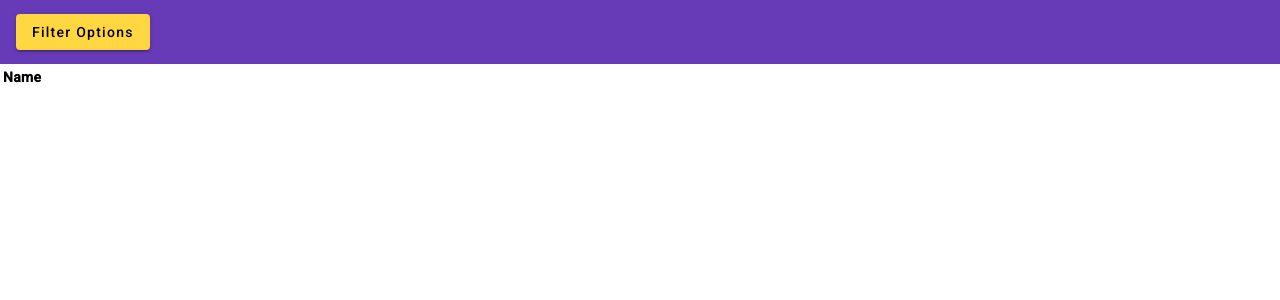
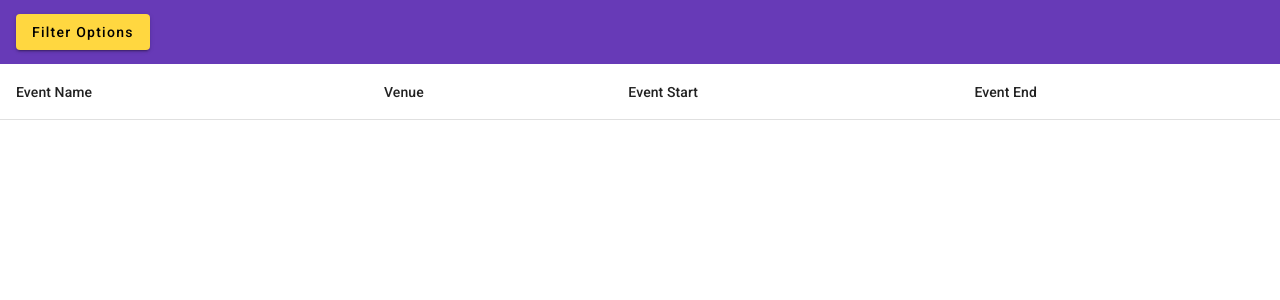
Before and after one commit to shuabrannigan/ticketmaster-api-app, an Angular app: page / in a window 1280 px wide. Shown: the top 300 px of the page. Built offline with nearby package versions, Linux system fonts and the light colour scheme.

Commit message:
updated table with material table

```diff
--- a/src/app/components/list/list.component.html
+++ b/src/app/components/list/list.component.html
@@ -2,17 +2,32 @@
 <p data-test="loading">Loading!!</p>
 </div>
 <ng-template #content>
-<table data-test="table">
-    <tr>
-        <th>
-            Name
-        </th>
-    </tr>
     <ng-container *ngIf="list$ | async as eventList">
-        <tr data-test="event-row" *ngFor="let event of eventList.events">
-            <td>{{event.name}}</td>
-        </tr>
+
+    <table data-test="table" mat-table [dataSource]=eventList.events>
+
+        <ng-container matColumnDef="name">
+          <th mat-header-cell *matHeaderCellDef>Event Name</th>
+          <td mat-cell *matCellDef="let event">{{event.name}}</td>
+        </ng-container>
+
+        <ng-container matColumnDef="venueName">
+          <th mat-header-cell *matHeaderCellDef>Venue</th>
+          <td mat-cell *matCellDef="let event">{{event.venueName}}</td>
+        </ng-container>
+
+        <ng-container matColumnDef="startDate">
+          <th mat-header-cell *matHeaderCellDef>Event Start</th>
+          <td mat-cell *matCellDef="let event">{{event.startDate}}</td>
+        </ng-container>
+
+        <ng-container matColumnDef="endDate">
+          <th mat-header-cell *matHeaderCellDef>Event End</th>
+          <td mat-cell *matCellDef="let event">{{event.endDate}}</td>
+        </ng-container>
+
+        <tr mat-header-row *matHeaderRowDef="displayedColumns"></tr>
+        <tr data-test="event-row" mat-row *matRowDef="let row; columns: displayedColumns;"></tr>
+        </table>
     </ng-container>
-
-</table>
 </ng-template>
--- a/src/app/components/list/list.component.ts
+++ b/src/app/components/list/list.component.ts
@@ -12,6 +12,8 @@ export class ListComponent implements IListComponent {
   list$: Observable<TicketMasterEventList> = of({events: [],page: null})
   loading$: Observable<boolean> = of(false)
 
+  displayedColumns = ['name', 'venueName', 'startDate', 'endDate']
+
   onPageChange($event: any): void {
     throw new Error('Method not implemented.');
   }
--- a/src/app/shared/shared.module.ts
+++ b/src/app/shared/shared.module.ts
@@ -8,6 +8,8 @@ import { MatDatepickerModule } from '@angular/material/datepicker';
 import { MatNativeDateModule } from '@angular/material/core';
 import { FormsModule, ReactiveFormsModule } from "@angular/forms";
 import { BrowserAnimationsModule } from "@angular/platform-browser/animations";
+import {MatTableModule} from '@angular/material/table';
+import {MatPaginatorModule} from '@angular/material/paginator';
 
 
 
@@ -18,7 +20,9 @@ const MaterialModules = [
     MatInputModule,
     MatFormFieldModule,
     MatDatepickerModule,
-    MatNativeDateModule
+    MatNativeDateModule,
+    MatTableModule,
+    MatPaginatorModule,
 ]
 
 @NgModule({
```
